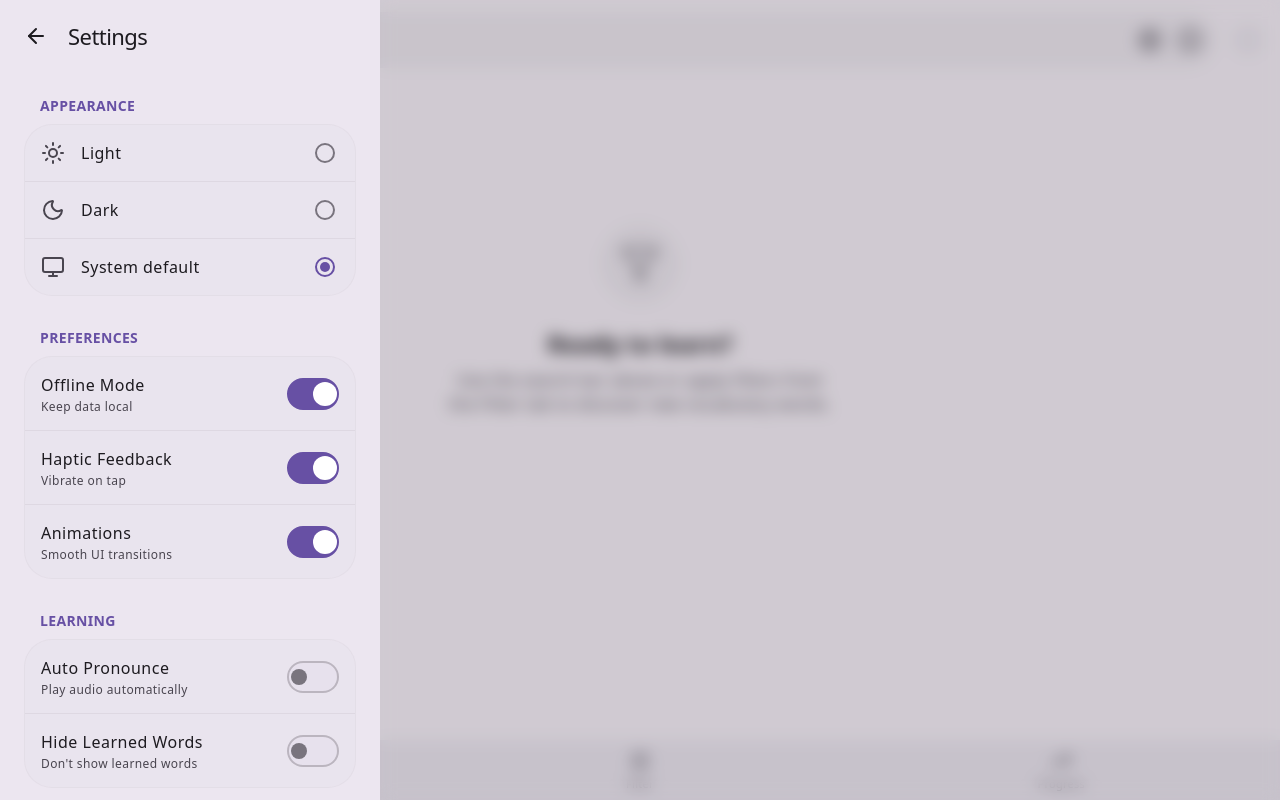
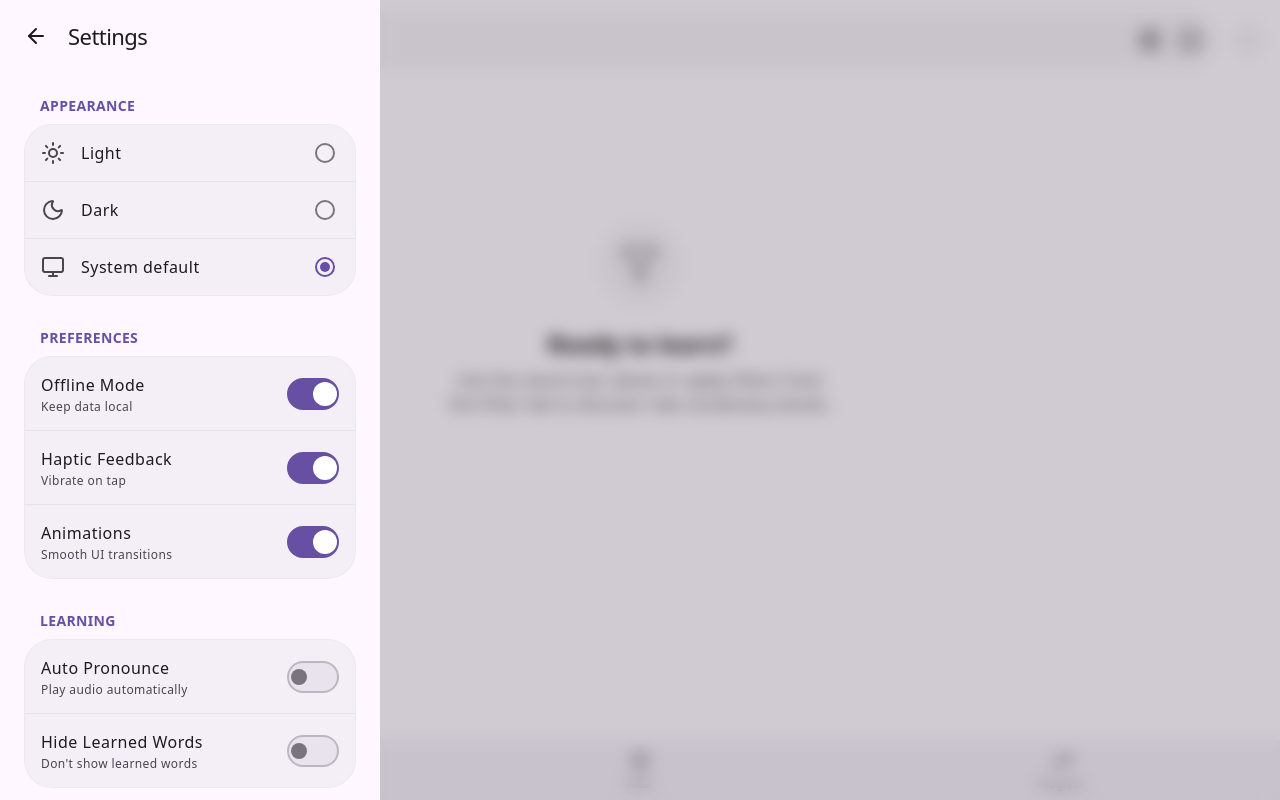
Before and after one commit to shafiullahcrazyman/Vocabify, a React (Vite) app: page /#/home in a window 1280 px wide. Both pictures are taken after a click on the button 36 px from the left and 40 px from the top of the page. Built offline with nearby package versions, Linux system fonts and the light colour scheme.

Commit message:
Add files via upload

```diff
--- a/src/components/SettingsDrawer.tsx
+++ b/src/components/SettingsDrawer.tsx
@@ -70,7 +70,8 @@ export const SettingsDrawer: React.FC<SettingsDrawerProps> = ({ isOpen, onClose
             animate={{ x: 0 }}
             exit={{ x: '-100%' }}
             transition={settings.animationsEnabled ? { type: 'spring', damping: 25, stiffness: 200 } : { duration: 0.15, ease: "easeOut" }}
-            className="relative bg-surface-container-high w-[calc(100%-56px)] max-w-[380px] h-full flex flex-col"
+            /* CHANGED: bg-surface-container-high is now bg-background */
+            className="relative bg-background w-[calc(100%-56px)] max-w-[380px] h-full flex flex-col"
           >
             {/* Header with Arrow Navigation */}
             <div className="flex items-center gap-2 p-3 shrink-0">
```
